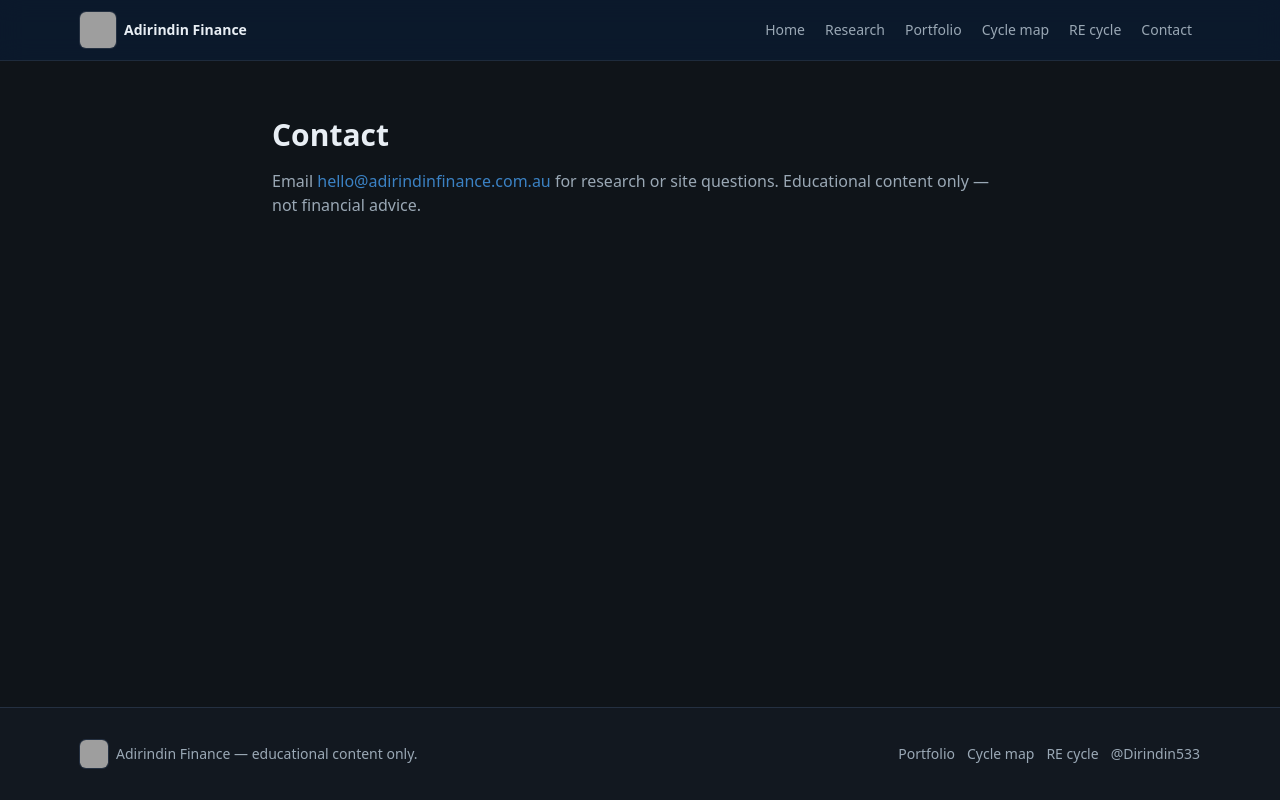
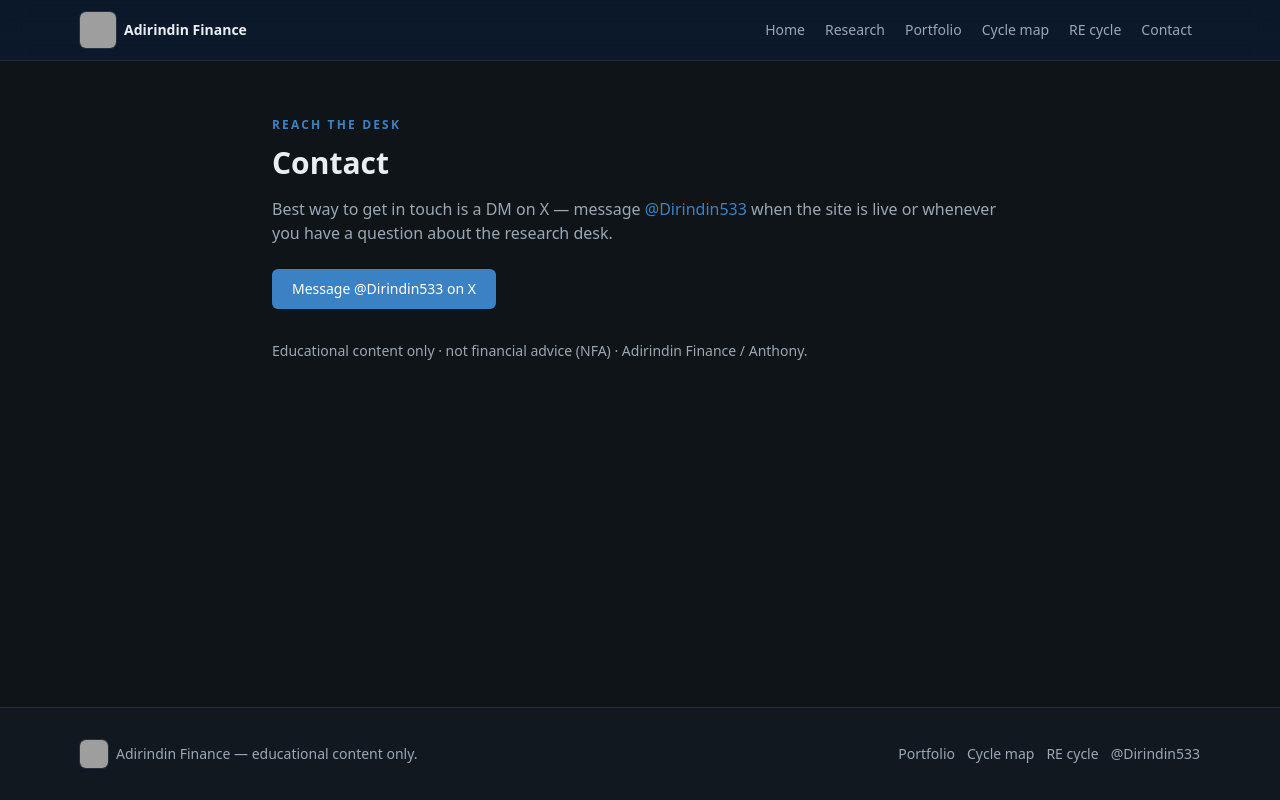
Before and after one commit to adirindin-debug/Adirindin-Finance, a Next.js app: page /contact in a window 1280 px wide. Built offline with nearby package versions, Linux system fonts and the light colour scheme; grey boxes are pictures that could not be loaded.

Commit message:
Update Research and Contact pages for X-first desk.
Replace research placeholder with cycle-framing / process-over-noise blurb and @Dirindin533 link; make Contact primary path X DM, drop email as primary, keep NFA line.

```diff
--- a/src/app/contact/page.tsx
+++ b/src/app/contact/page.tsx
@@ -1,10 +1,42 @@
 import type { Metadata } from "next";
-export const metadata: Metadata = { title: "Contact", description: "Contact Adirindin Finance." };
+
+export const metadata: Metadata = {
+  title: "Contact",
+  description: "Contact Adirindin Finance via X @Dirindin533.",
+};
+
 export default function ContactPage() {
   return (
     <div className="mx-auto max-w-3xl px-4 py-14">
-      <h1 className="text-3xl font-semibold text-foreground">Contact</h1>
-      <p className="mt-4 text-muted">Email <a href="mailto:hello@adirindinfinance.com.au" className="text-accent hover:underline">hello@adirindinfinance.com.au</a> for research or site questions. Educational content only — not financial advice.</p>
+      <p className="text-xs font-semibold uppercase tracking-[0.18em] text-accent">
+        Reach the desk
+      </p>
+      <h1 className="mt-3 text-3xl font-semibold text-foreground">Contact</h1>
+      <p className="mt-4 text-muted">
+        Best way to get in touch is a DM on X — message{" "}
+        <a
+          href="https://x.com/Dirindin533"
+          target="_blank"
+          rel="noopener noreferrer"
+          className="text-accent hover:underline"
+        >
+          @Dirindin533
+        </a>{" "}
+        when the site is live or whenever you have a question about the research desk.
+      </p>
+      <p className="mt-6">
+        <a
+          href="https://x.com/Dirindin533"
+          target="_blank"
+          rel="noopener noreferrer"
+          className="inline-flex rounded-md bg-accent px-5 py-2.5 text-sm font-medium text-white hover:opacity-90"
+        >
+          Message @Dirindin533 on X
+        </a>
+      </p>
+      <p className="mt-8 text-sm text-muted">
+        Educational content only · not financial advice (NFA) · Adirindin Finance / Anthony.
+      </p>
     </div>
   );
 }
--- a/src/app/research/page.tsx
+++ b/src/app/research/page.tsx
@@ -1,11 +1,37 @@
 import type { Metadata } from "next";
-import Link from "next/link";
-export const metadata: Metadata = { title: "Research", description: "Adirindin Finance research notes." };
+
+export const metadata: Metadata = {
+  title: "Research",
+  description: "Adirindin Finance markets research — cycle framing and process-over-noise notes.",
+};
+
 export default function ResearchPage() {
   return (
     <div className="mx-auto max-w-3xl px-4 py-14">
-      <h1 className="text-3xl font-semibold text-foreground">Research</h1>
-      <p className="mt-4 text-muted">Notes library coming soon — placeholders only, no fabricated claims. <Link href="/contact" className="text-accent hover:underline">Contact the desk</Link> with theme requests.</p>
+      <p className="text-xs font-semibold uppercase tracking-[0.18em] text-accent">
+        Desk
+      </p>
+      <h1 className="mt-3 text-3xl font-semibold text-foreground">Research</h1>
+      <p className="mt-4 text-muted">
+        Markets research with a cycle-framing lens — process over noise. Notes land here when
+        they are ready; the library is still light, and nothing here invents track records or
+        fabricated posts.
+      </p>
+      <p className="mt-6 text-muted">
+        Follow and DM on X:{" "}
+        <a
+          href="https://x.com/Dirindin533"
+          target="_blank"
+          rel="noopener noreferrer"
+          className="text-accent hover:underline"
+        >
+          @Dirindin533
+        </a>
+        .
+      </p>
+      <p className="mt-8 text-sm text-muted">
+        Educational content only · not financial advice (NFA) · Adirindin Finance / Anthony.
+      </p>
     </div>
   );
 }
```
